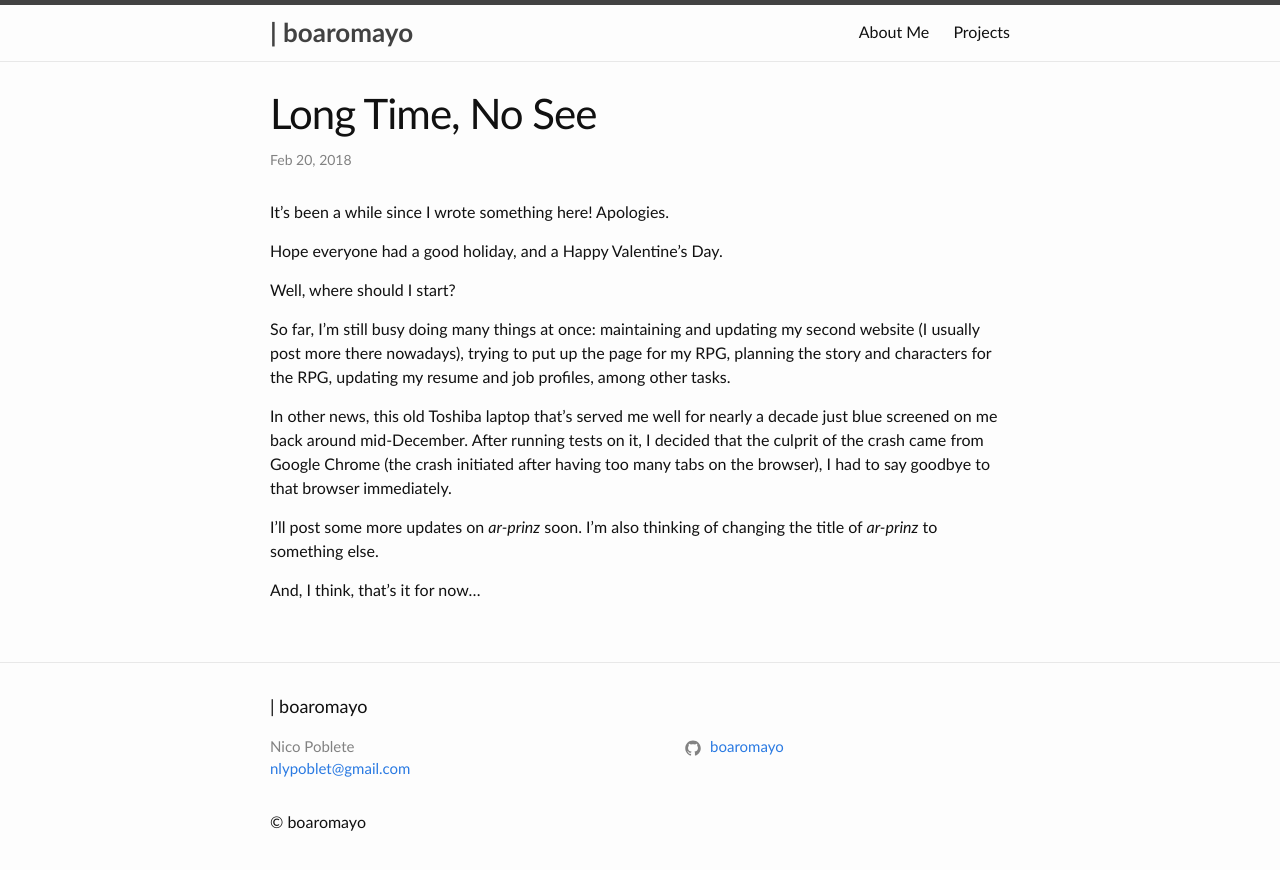
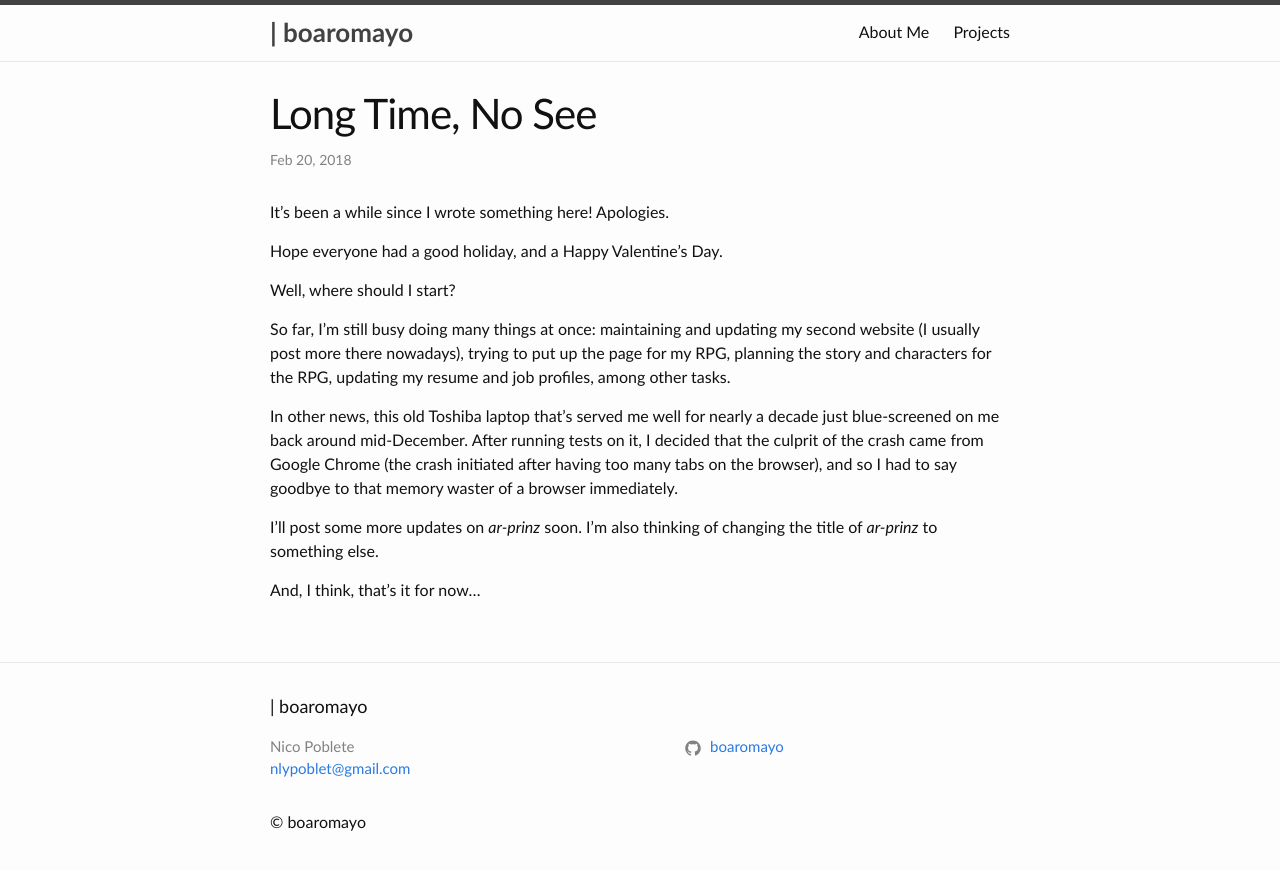
Before and after one commit to boaromayo/boaromayo.net-portfolio, a Jekyll site: the page built from _posts/2018-02-20-long-time.md, in a window 1280 px wide. Shown: the top 870 px of the page. Built offline with Jekyll 4.4.1, drawn with Linux system fonts in a browser that asks for light colours.

Commit message:
Edited new post

```diff
--- a/_posts/2018-02-20-long-time.md
+++ b/_posts/2018-02-20-long-time.md
@@ -13,7 +13,7 @@ Well, where should I start?
 
 So far, I'm still busy doing many things at once: maintaining and updating my second website (I usually post more there nowadays), trying to put up the page for my RPG, planning the story and characters for the RPG, updating my resume and job profiles, among other tasks.
 
-In other news, this old Toshiba laptop that's served me well for nearly a decade just blue screened on me back around mid-December. After running tests on it, I decided that the culprit of the crash came from Google Chrome (the crash initiated after having too many tabs on the browser), I had to say goodbye to that browser immediately.
+In other news, this old Toshiba laptop that's served me well for nearly a decade just blue-screened on me back around mid-December. After running tests on it, I decided that the culprit of the crash came from Google Chrome (the crash initiated after having too many tabs on the browser), and so I had to say goodbye to that memory waster of a browser immediately.
 
 I'll post some more updates on *ar-prinz* soon. I'm also thinking of changing the title of *ar-prinz* to something else.
 
```
